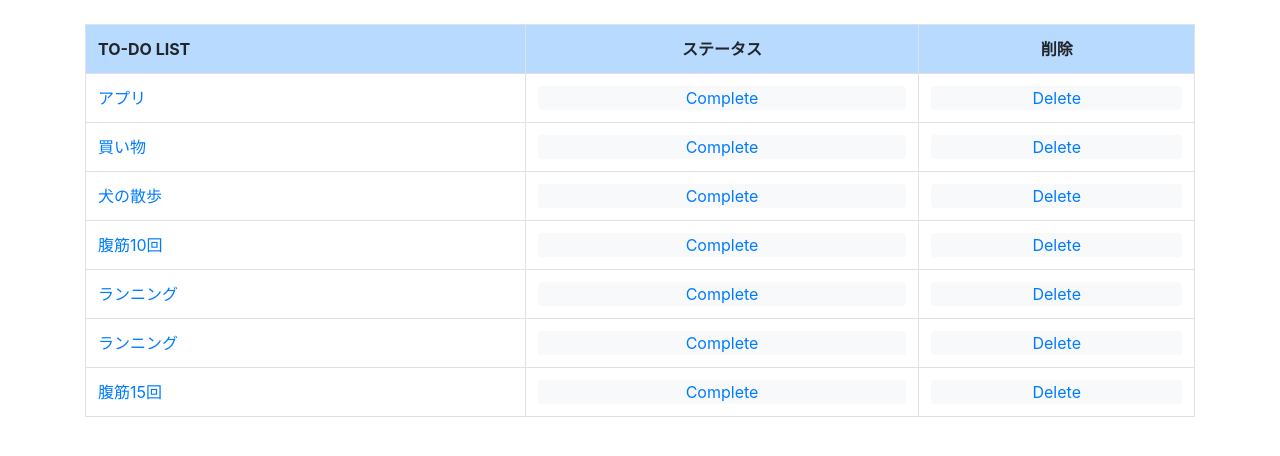
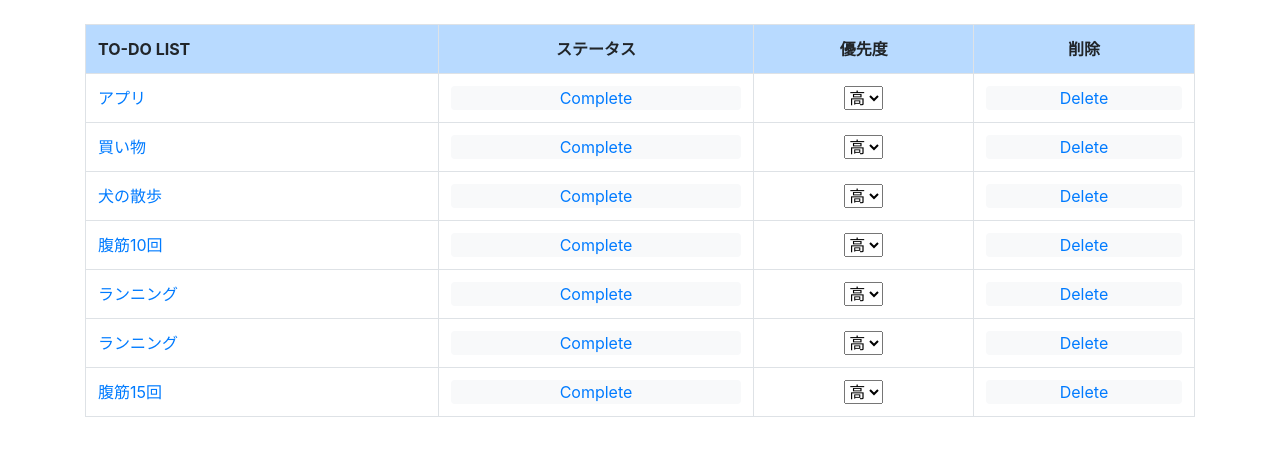
Before and after one commit to takemurahayato/todoapp, a Django app: page / in a window 1280 px wide. Shown: the part 56-512 px from the top of the page. Run offline with Django 3.2, Linux system fonts and the light colour scheme; data comes from the database, SQL or seed files in the repository; both versions use the stored data as it was after the commit; some libraries are stand-ins or nearby versions.

Commit message:
'エラー'

```diff
--- a/todo_list/forms.py
+++ b/todo_list/forms.py
@@ -5,4 +5,4 @@ from .models import List
 class ListForm(forms.ModelForm):
     class Meta:
         model = List
-        fields = ["item", "completed"]
+        fields = ["item", "completed", 'priority']
--- a/todo_list/models.py
+++ b/todo_list/models.py
@@ -1,9 +1,17 @@
 from django.db import models
 
+
+PRIORITY_CHOICES = (
+    ('1', '高'),
+    ('2', '中'),
+    ('3', '低')
+)
 # Create your models here.
+
 class List(models.Model):
     item = models.CharField(max_length=200)
     completed = models.BooleanField(default=False)
+    priority = models.CharField(max_length=30, choices=PRIORITY_CHOICES)
 
     def __str__(self):
-        return self.item + ' | ' + str(self.completed)
+        return self.item + ' | ' + str(self.completed) + ' | ' + self.priority
--- a/todo_list/templates/home.html
+++ b/todo_list/templates/home.html
@@ -20,6 +20,7 @@
         <tr class="table-primary">
             <th>TO-DO LIST</th>
             <th><center>ステータス</center></th>
+            <th><center>優先度</center></th>
             <th><center>削除</center></th>
         </tr>
         {% for todo in all_items %}
@@ -27,12 +28,22 @@
                 <tr class="table-secondary">
                     <td class="striker"><a href="{% url 'edit' todo.id %}">{{ todo.item }}</a></td>
                     <td><center><a href="{% url 'uncomplete' todo.id %}"><div class="bg-warning rounded">Uncomplete</div></a></center></td>
+                    <td><center><form method="post" action="{% url 'priority' todo.id %}"><select>
+                        <option>高</option>
+                        <option>中</option>
+                        <option>低</option>
+                    </select></form></center></td>
                     <td><center><a href="{% url 'delete' todo.id %}"><div class="bg-warning rounded">Delete</div></a></center></td>
                 </tr>
             {% else %}
                 <tr>
                     <td><a href="{% url 'edit' todo.id %}">{{ todo.item }}</a></td>
                     <td><center><a href="{% url 'complete' todo.id %}"><div class="bg-light rounded">Complete</div></a></center></td>
+                    <td><center><form method="post" action="{% url 'priority' todo.id %}"><select>
+                        <option>高</option>
+                        <option>中</option>
+                        <option>低</option>
+                    </select></form></center></td>
                     <td><center><a href="{% url 'delete' todo.id %}"><div class="bg-light rounded">Delete</div></a></center></td>
                 </tr>
             {% endif %}
--- a/todo_list/urls.py
+++ b/todo_list/urls.py
@@ -7,4 +7,5 @@ urlpatterns = [
     path('uncomplete/<list_id>', views.uncomplete, name="uncomplete"),
     path('complete/<list_id>', views.complete, name="complete"),
     path('edit/<list_id>', views.edit, name="edit"),
+    path('priority/<List_id>', views.priority, name='priority')
 ]
--- a/todo_list/views.py
+++ b/todo_list/views.py
@@ -2,7 +2,10 @@ from django.shortcuts import render, redirect
 from .models import List
 from .forms import ListForm
 from django.contrib import messages
+from django.http import HttpResponse
 
+
+#ホーム　タスク一覧
 def home(request):
 
     if request.method == 'POST':
@@ -17,26 +20,28 @@ def home(request):
         all_items = List.objects.all
         return render(request, 'home.html', {'all_items': all_items})
 
+#削除
 def delete(request, list_id):
     item = List.objects.get(pk=list_id)
     item.delete()
     messages.success(request, ('リストが削除されました!'))
     return redirect('home')
 
+#タスク未完了
 def uncomplete(request, list_id):
     item = List.objects.get(pk=list_id)
     item.completed = False
     item.save()
     return redirect('home')
 
-
+#タスク完了
 def complete(request, list_id):
     item = List.objects.get(pk=list_id)
     item.completed = True
     item.save()
     return redirect('home')
 
-
+#編集
 def edit(request, list_id):
     if request.method == 'POST':
         item = List.objects.get(pk=list_id)
@@ -50,3 +55,15 @@ def edit(request, list_id):
     else:
         item = List.objects.get(pk=list_id)
         return render(request, 'edit.html', {'item': item})
+
+def priority(request):
+    if request.method == 'POST':
+        form = ListForm(request.POST or None)
+
+        if form.is_valid():
+            form.save()
+            all_items = List.objects.all
+            return redirect('home.html', {'all_items: all_items'})
+    else:
+        item = List.objects.get()
+        return render(request, 'edit.html', {'item': item})
```
Also changed, not shown: db.sqlite3, todo_list/migrations/0003_list_priority.py (added).
